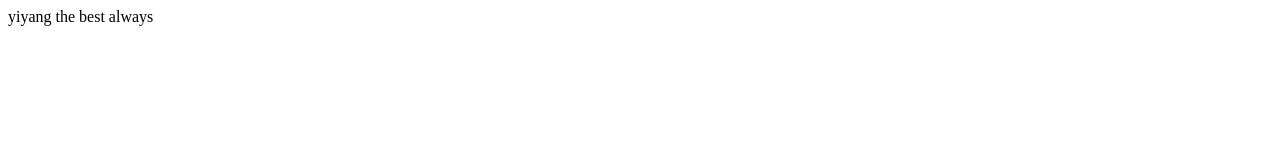
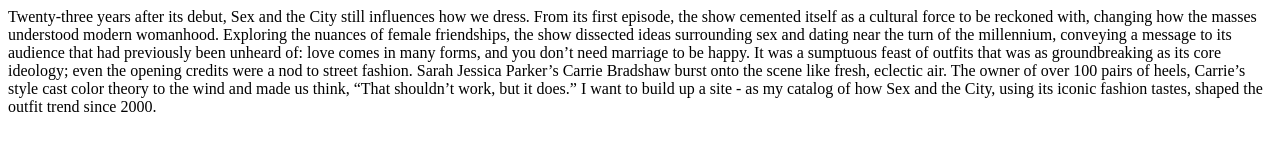
Before and after one commit to yiyangliao1208/silver-bassoon, a plain HTML site: page index.html in a window 1280 px wide. Drawn offline with Linux system fonts and the light colour scheme.

Commit message:
Update index.html

```diff
--- a/index.html
+++ b/index.html
@@ -3,9 +3,13 @@
 <head>
     <meta charset="UTF-8">
     <meta name="viewport" content="width=device-width, initial-scale=1.0">
-    <title>Document</title>
+    <title>About Page</title>
 </head>
 <body>
-    yiyang the best always
+    Twenty-three years after its debut, Sex and the City still influences how we dress. From its first episode, the show cemented itself as a cultural force to be reckoned with, changing how the masses understood modern womanhood. Exploring the nuances of female friendships, the show dissected ideas surrounding sex and dating near the turn of the millennium, conveying a message to its audience that had previously been unheard of: love comes in many forms, and you don’t need marriage to be happy.
+
+It was a sumptuous feast of outfits that was as groundbreaking as its core ideology; even the opening credits were a nod to street fashion. Sarah Jessica Parker’s Carrie Bradshaw burst onto the scene like fresh, eclectic air. The owner of over 100 pairs of heels, Carrie’s style cast color theory to the wind and made us think, “That shouldn’t work, but it does.”
+I want to build up a site - as my catalog of how Sex and the City, using its iconic fashion tastes, shaped the outfit trend since 2000.
+
 </body>
 </html>
```
